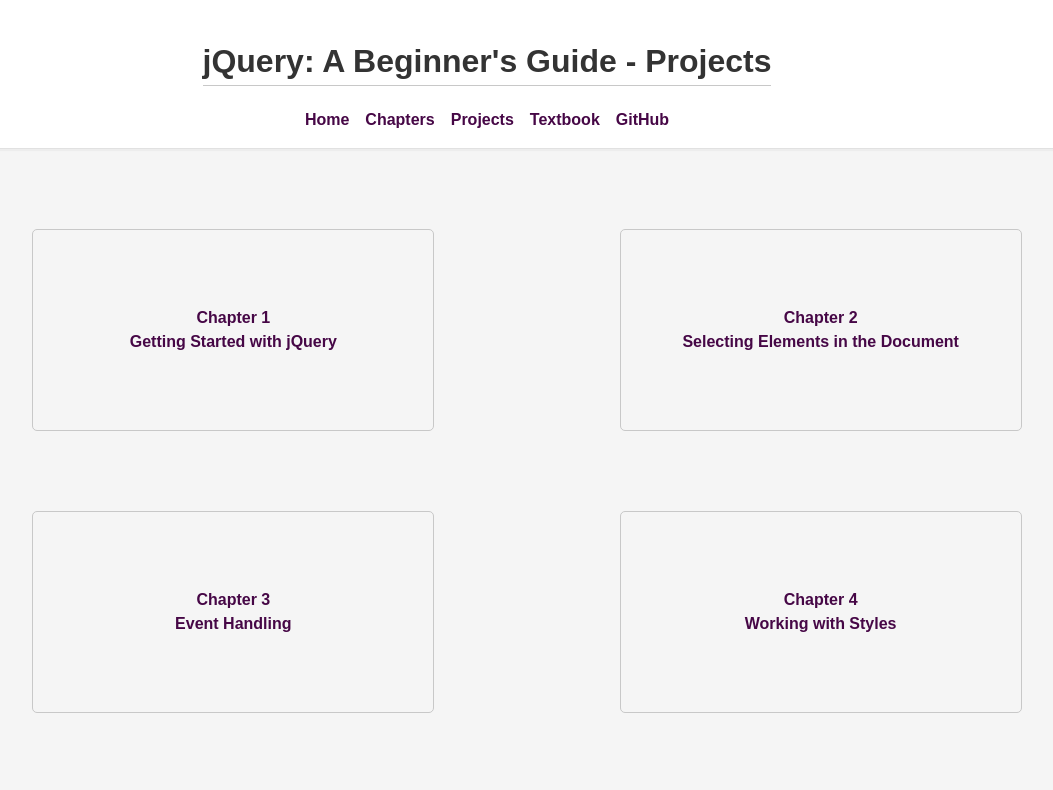
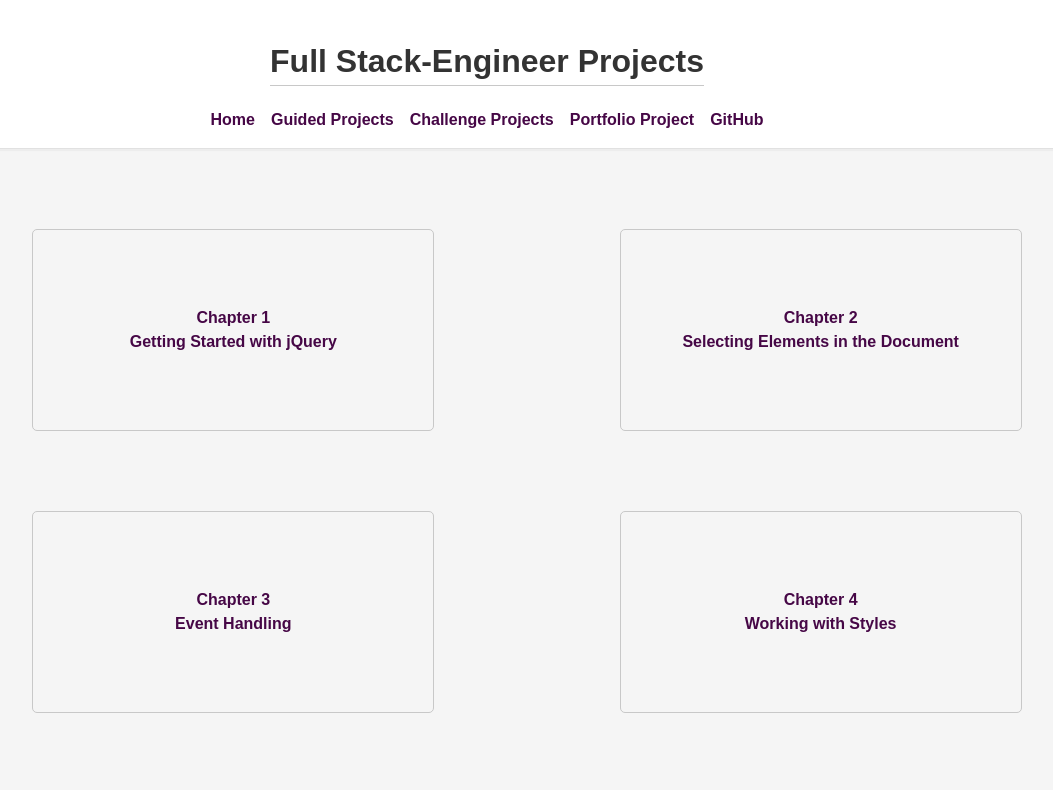
Before and after one commit to rochekollie/codecademy-full-stack, a plain HTML site: page index.html in a window 1280 px wide. Shown: the top 790 px of the page, without its empty margins (153-1206 px from the left). Drawn offline with nearby package versions, Linux system fonts and the light colour scheme.

Commit message:
Updated homepage contents and styling.

```diff
--- a/assets/footer.html
+++ b/assets/footer.html
@@ -1,3 +1,3 @@
 <p id="date"></p>
 <p>Made with <span id="heart">&hearts;</span> Roche Kollie</p>
-<p>jQuery: A Beginner's Guide</p>
+<p>Codecademy: Full Stack-Engineer Career Path</p>
--- a/assets/header.html
+++ b/assets/header.html
@@ -1,9 +1,9 @@
-<h1>jQuery: A Beginner's Guide - Projects</h1>
+<h1>Full Stack-Engineer Projects</h1>
 <ul>
 	<li><a href="index.html">Home</a></li>
-	<li><a href="projects.html">Chapters</a></li>
-	<li><a href="about.html">Projects</a></li>
-	<li><a href="contact.html">Textbook</a></li>
+	<li><a href="projects.html">Guided Projects</a></li>
+	<li><a href="about.html">Challenge Projects</a></li>
+	<li><a href="contact.html">Portfolio Project</a></li>
 	<li><a
 			href="https://github.com/rochekollie/jquery-a-beginners-guide/">GitHub</a>
 	</li>
--- a/index.html
+++ b/index.html
@@ -5,7 +5,7 @@
 		<meta charset="UTF-8">
 		<meta http-equiv="X-UA-Compatible" content="IE=edge">
 		<meta name="viewport" content="width=device-width, initial-scale=1.0">
-		<title>jQuery - Projects</title>
+		<title>Full Stack-Engineer</title>
 		<link rel="stylesheet" href="style.css">
 		<!-- jQuery CDN -->
 		<script src="https://code.jquery.com/jquery-3.6.0.min.js"
```
